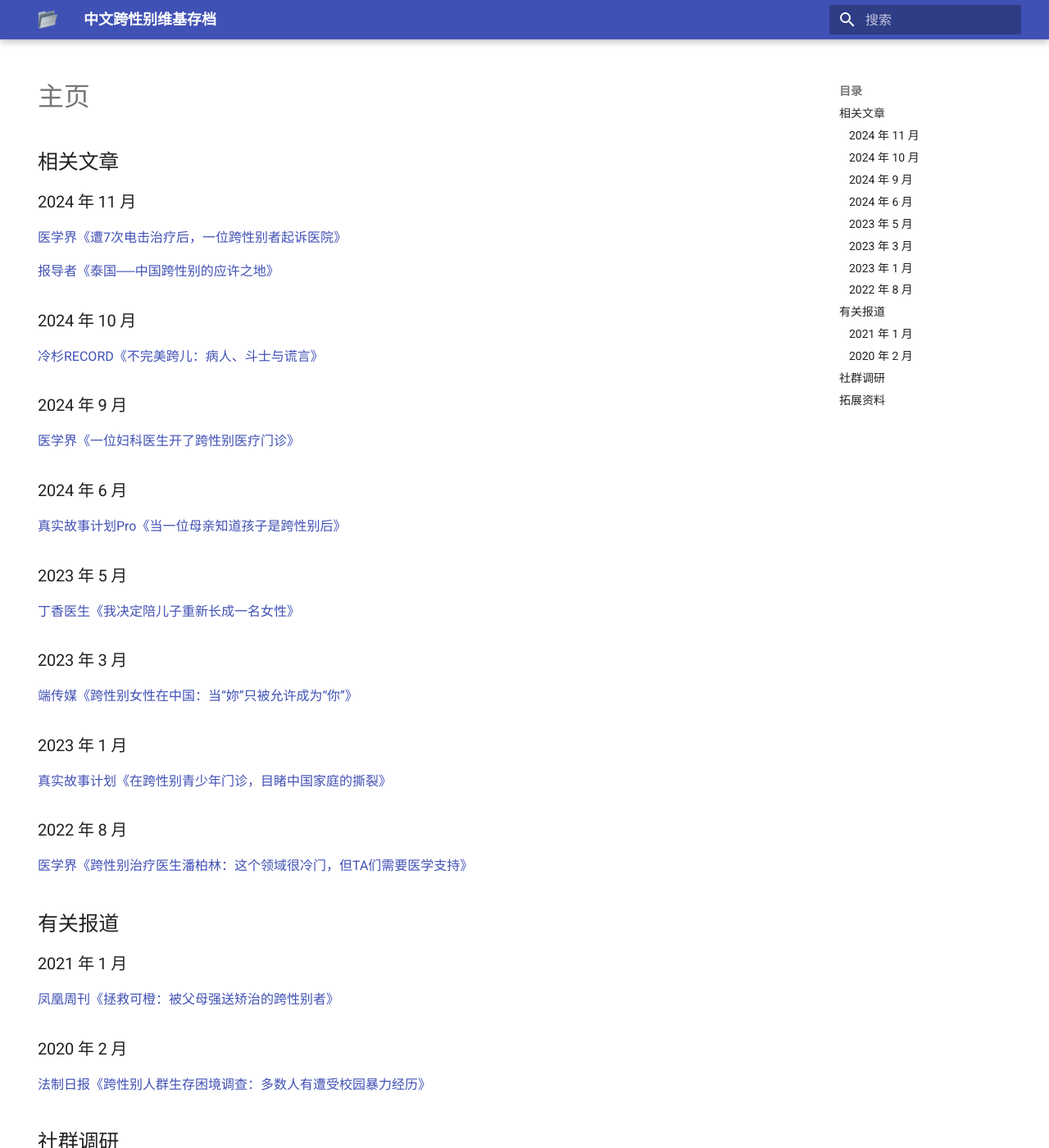
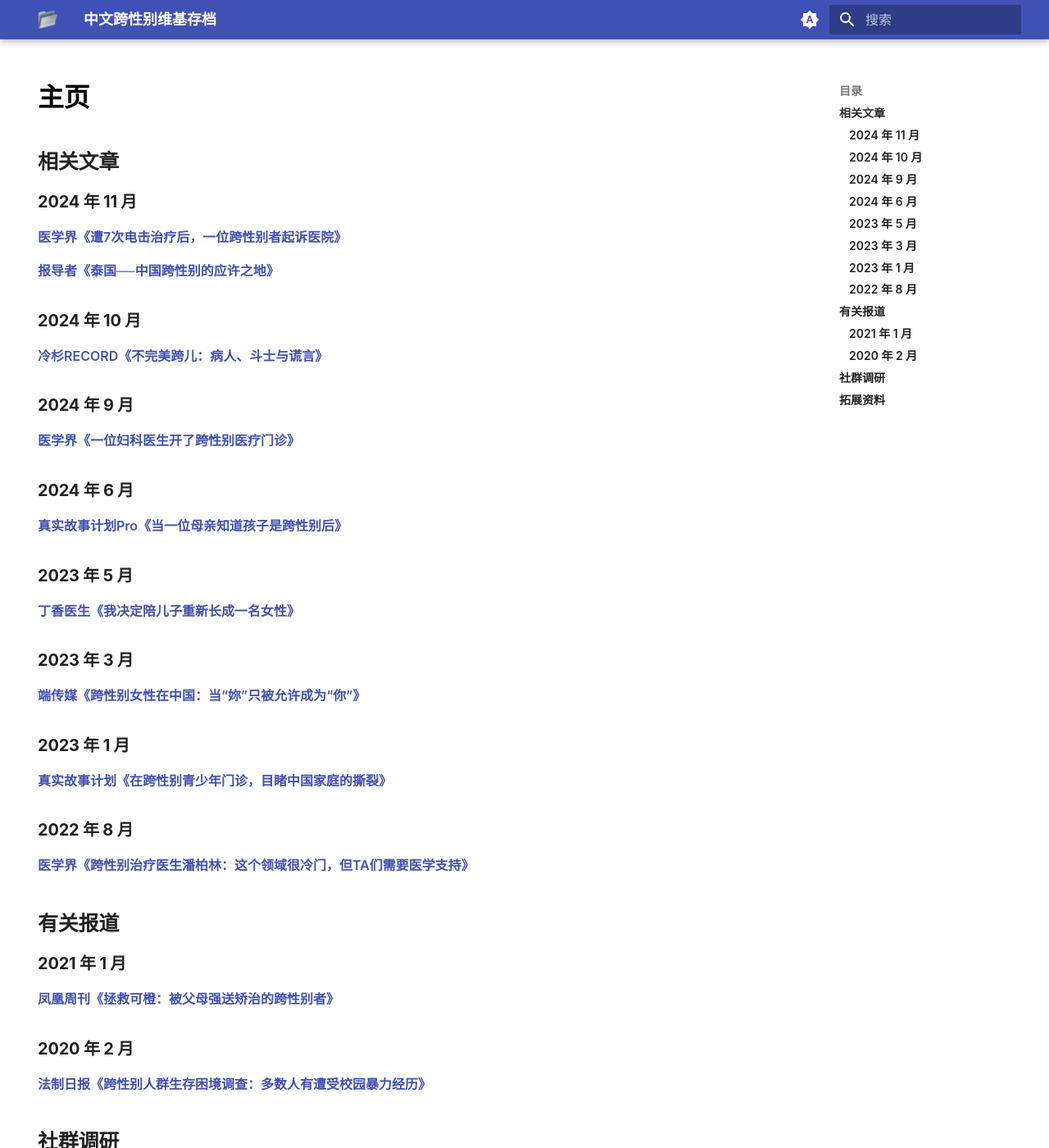
Before and after one commit to ChisakaKanako/docs, an MkDocs documentation site: the page built from docs/index.md, in a window 1280 px wide and 1400 px high. Shown: the whole window at 82% size. Built offline with MkDocs 1.6.1 and Material for MkDocs 9.7.7, drawn with Linux system fonts in a browser that asks for light colours; some web fonts are replaced.

Commit message:
设置字体

```diff
--- /dev/null
+++ b/docs/stylesheets/extra.css
@@ -0,0 +1,20 @@
+@font-face {
+    font-family: "SourceHanSerif";
+    src: url("/typeface/SourceHanSerifSC-VF.otf");
+  }
+  :root {
+    --md-text-font: "SourceHanSerif";
+      font-weight: 600;
+  }
+  h1 {
+    font-weight: bold !important;
+    color: black !important;
+  }
+
+  h2 {
+    font-weight: bold !important;
+  }
+
+  h3 {
+    font-weight: bold !important;
+  }
--- a/mkdocs.yml
+++ b/mkdocs.yml
@@ -4,6 +4,23 @@
   language: zh
   logo: static/icon2.png
   favicon: static/icon.png
+  palette:
+    - media: "(prefers-color-scheme)"
+      toggle:
+        icon: material/brightness-auto
+        name: 切换亮色模式
+    - media: "(prefers-color-scheme: light)"
+      scheme: default
+      toggle:
+        icon: material/brightness-7
+        name: 切换深色模式
+    - media: "(prefers-color-scheme: dark)"
+      scheme: slate
+      toggle:
+        icon: material/brightness-4
+        name: 跟随系统
 extra:
     generator: false
 copyright: 本站所收集的文档版权归原著作权人所有，本站仅做二次摘抄及整理，不代表原版权方的立场或观点。
+extra_css:
+  - stylesheets/extra.css
```
Also changed, not shown: site/404.html, site/index.html, site/static/articles/丁香医生《我决定陪儿子重新长成一名女性》/index.html, site/static/articles/冷杉RECORD《不完美跨儿：病人、斗士与谎言》/index.html, site/static/articles/医学界《一位妇科医生开了跨性别医疗门诊》/index.html, site/static/articles/医学界《跨性别治疗医生潘柏林：这个领域很冷门，但TA们需要医学支持》/index.html, site/static/articles/医学界《遭7次电击治疗后，一位跨性别者起诉医院》/index.html, site/static/articles/报导者《泰国──中国跨性别的应许之地》/index.html, site/static/articles/真实故事计划Pro《当一位母亲知道孩子是跨性别后》/index.html, site/static/articles/真实故事计划《在跨性别青少年门诊，目睹中国家庭的撕裂》/index.html, site/static/articles/端传媒《跨性别女性在中国：当“妳”只被允许成为“你”》/index.html, site/stylesheets/extra.css (added), 3 other files.
